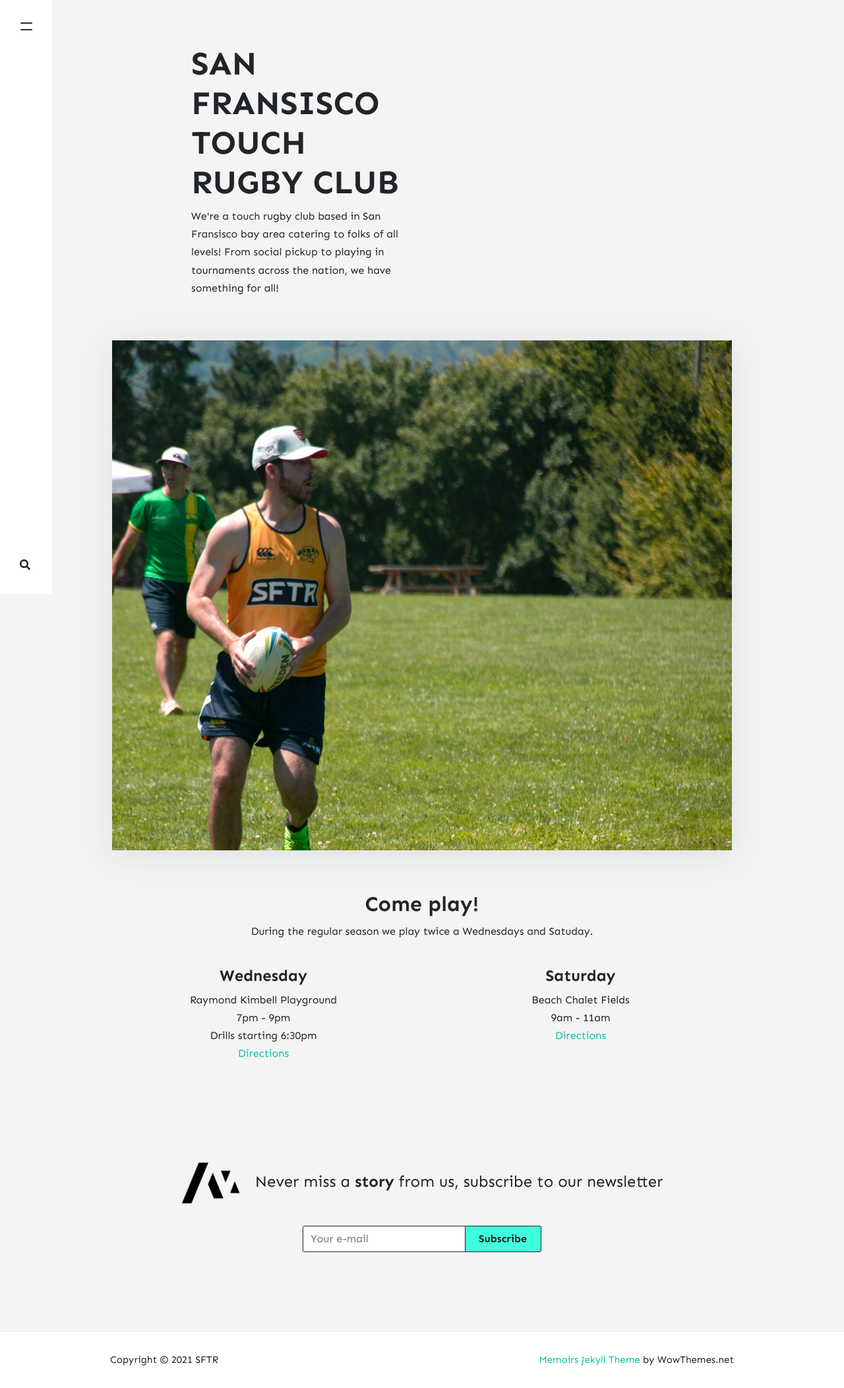
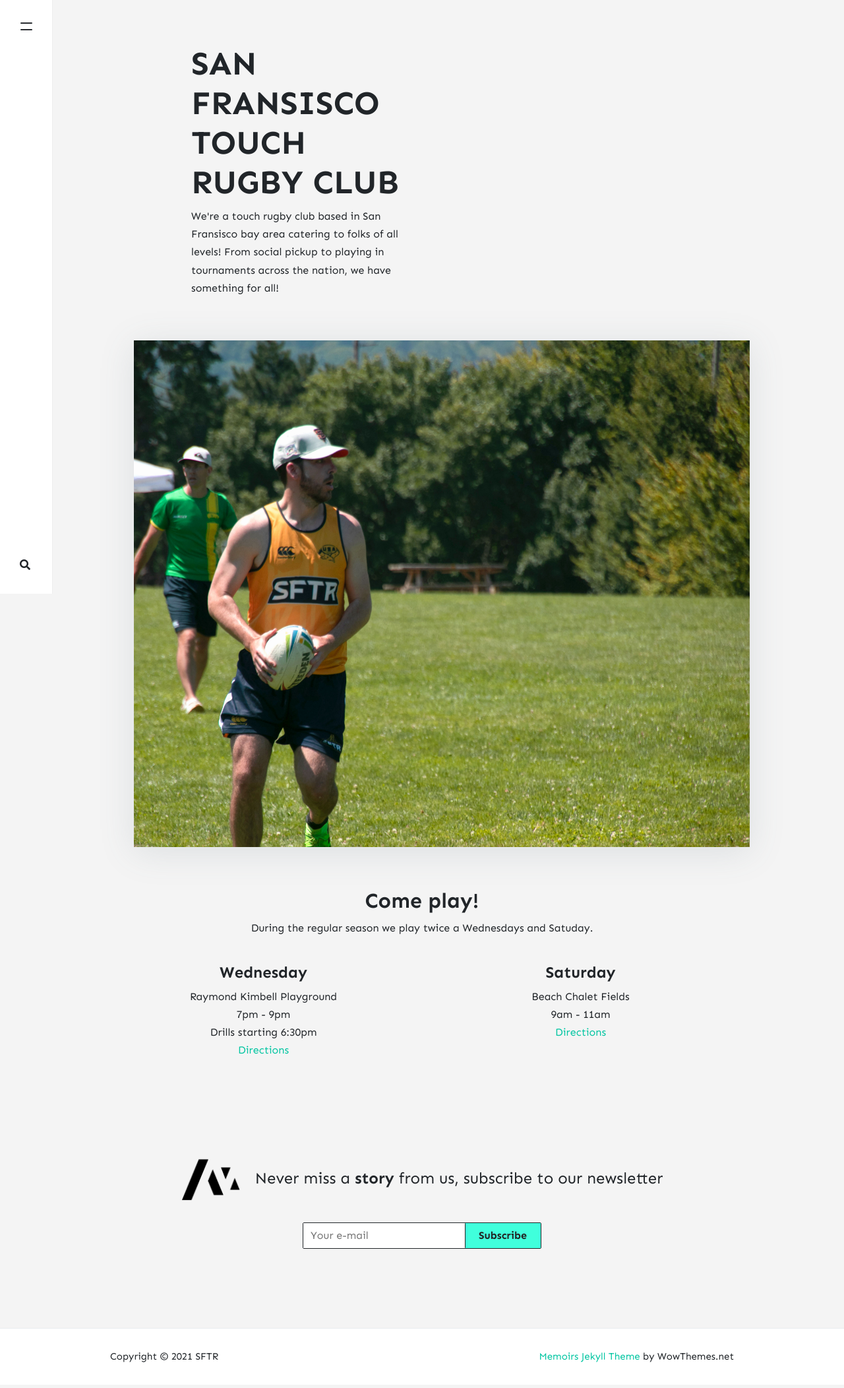
Before and after one commit to stackbit-projects/blue-triceratops-4f502, a Jekyll site: the page built from _pages/about.md, in a window 1280 px wide. Shown: the whole page at 66% size. Built offline with Jekyll 4.4.1, drawn with Linux system fonts in a browser that asks for light colours; nearby versions of some CDN libraries; comment, search, counter and statistics services are not loaded.

Commit message:
theme.scss: changed

```diff
--- a/assets/css/theme.scss
+++ b/assets/css/theme.scss
@@ -770,3 +770,7 @@ h5 {
 .spacer-20 {
     margin-bottom: 20px;
 }
+
+.spacer-left-60 {
+    margin-left: 60px;
+}
```
